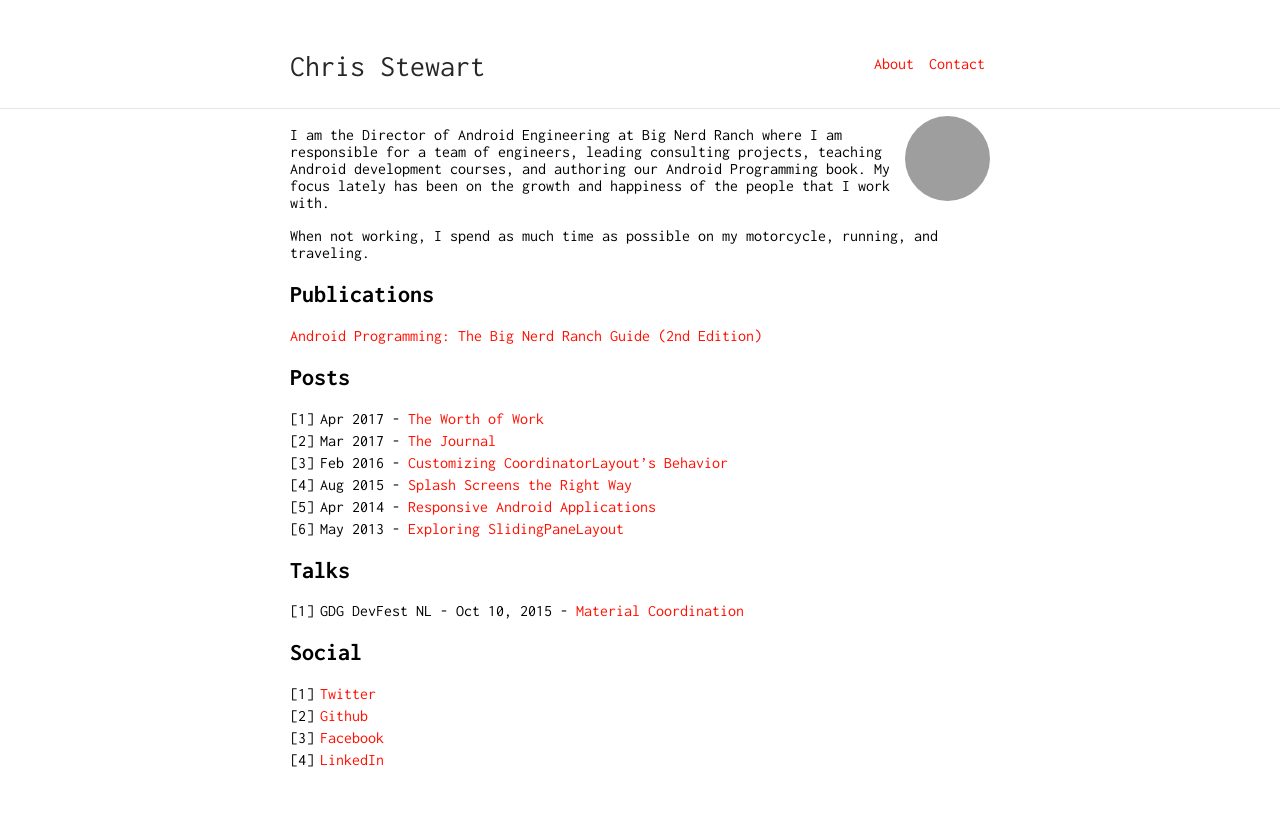
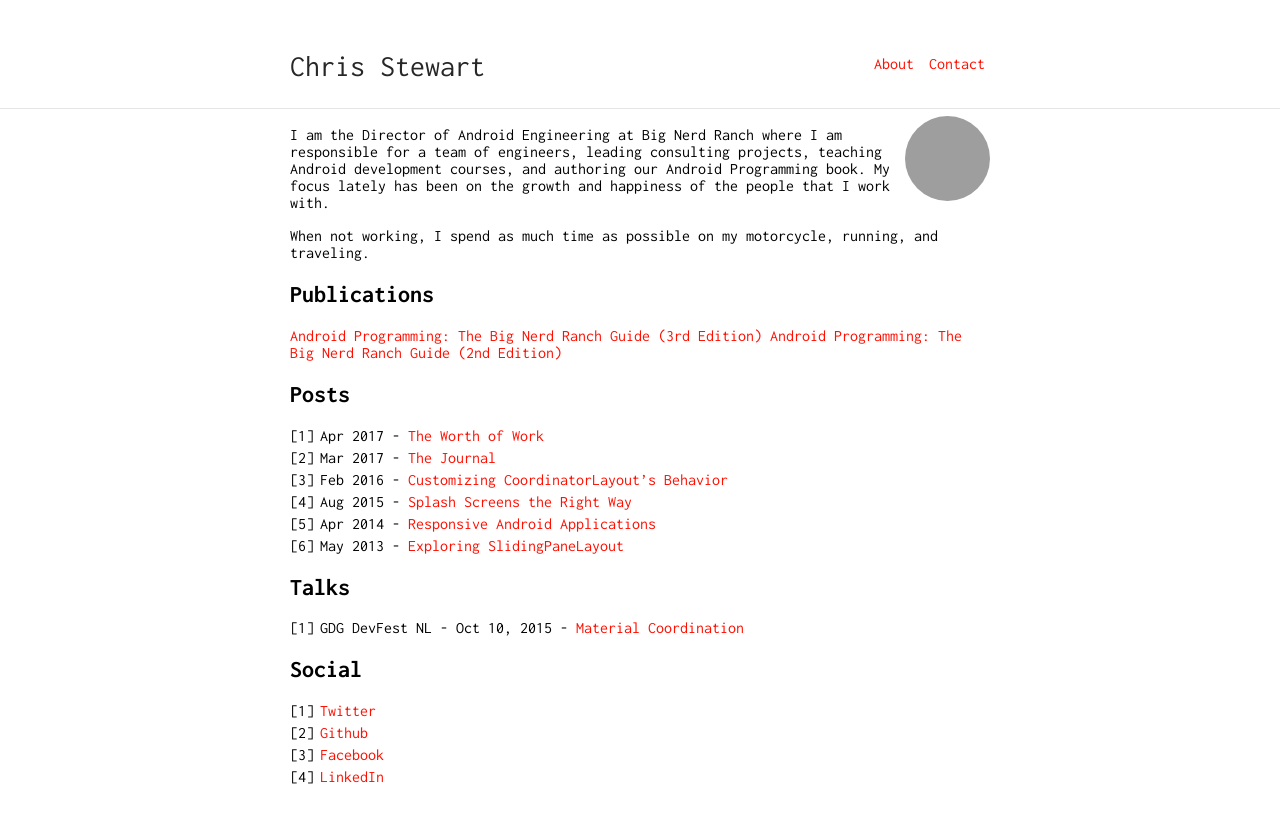
Before and after one commit to cstew/cstew.github.io, a Jekyll site: the page built from index.md, in a window 1280 px wide. Shown: the top 823 px of the page. Built offline with Jekyll 4.4.1, drawn with Linux system fonts in a browser that asks for light colours; grey boxes are pictures that could not be loaded.

Commit message:
Added 3rd edition of Android book

```diff
--- a/index.md
+++ b/index.md
@@ -10,6 +10,7 @@ When not working, I spend as much time as possible on my motorcycle, running, an
 
 ## Publications
 
+[Android Programming: The Big Nerd Ranch Guide (3rd Edition)](http://a.co/6RbXA6w)
 [Android Programming: The Big Nerd Ranch Guide (2nd Edition)](https://amzn.com/0134171454)
 
 ## Posts
```
